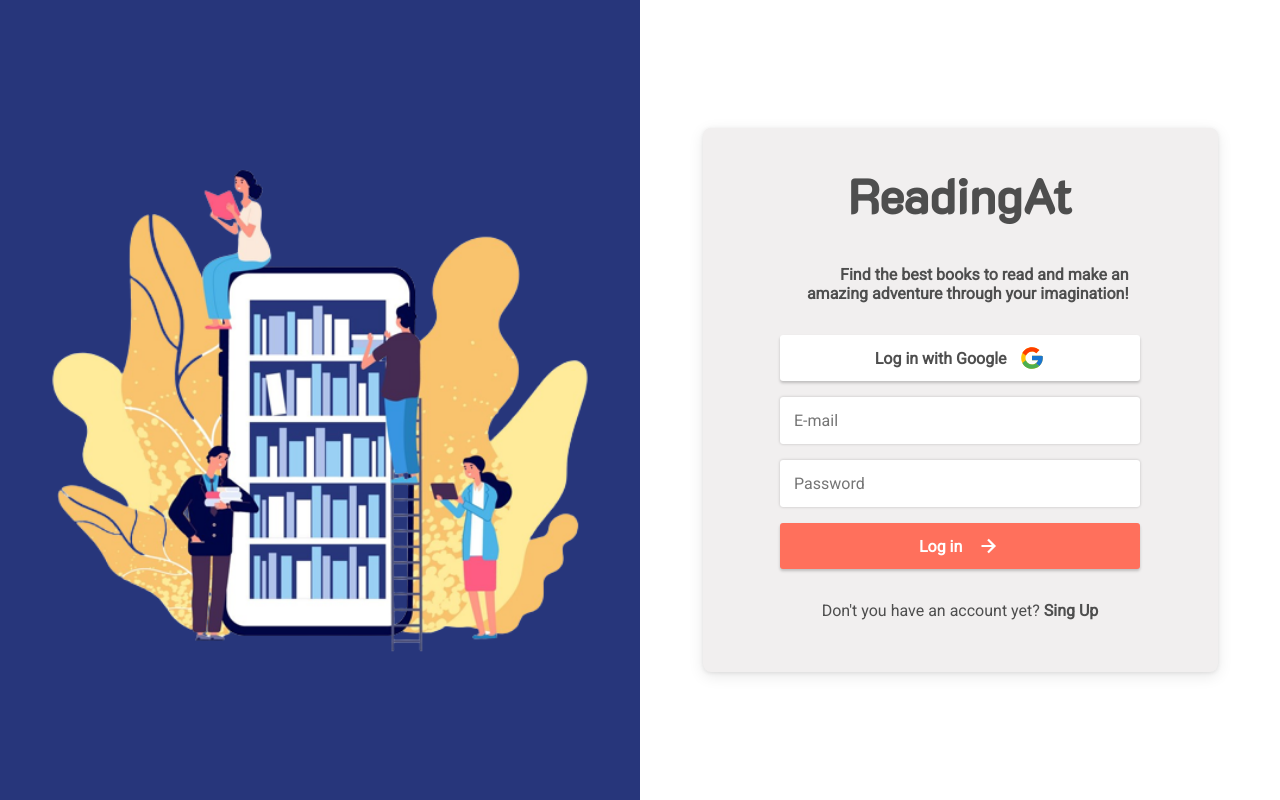
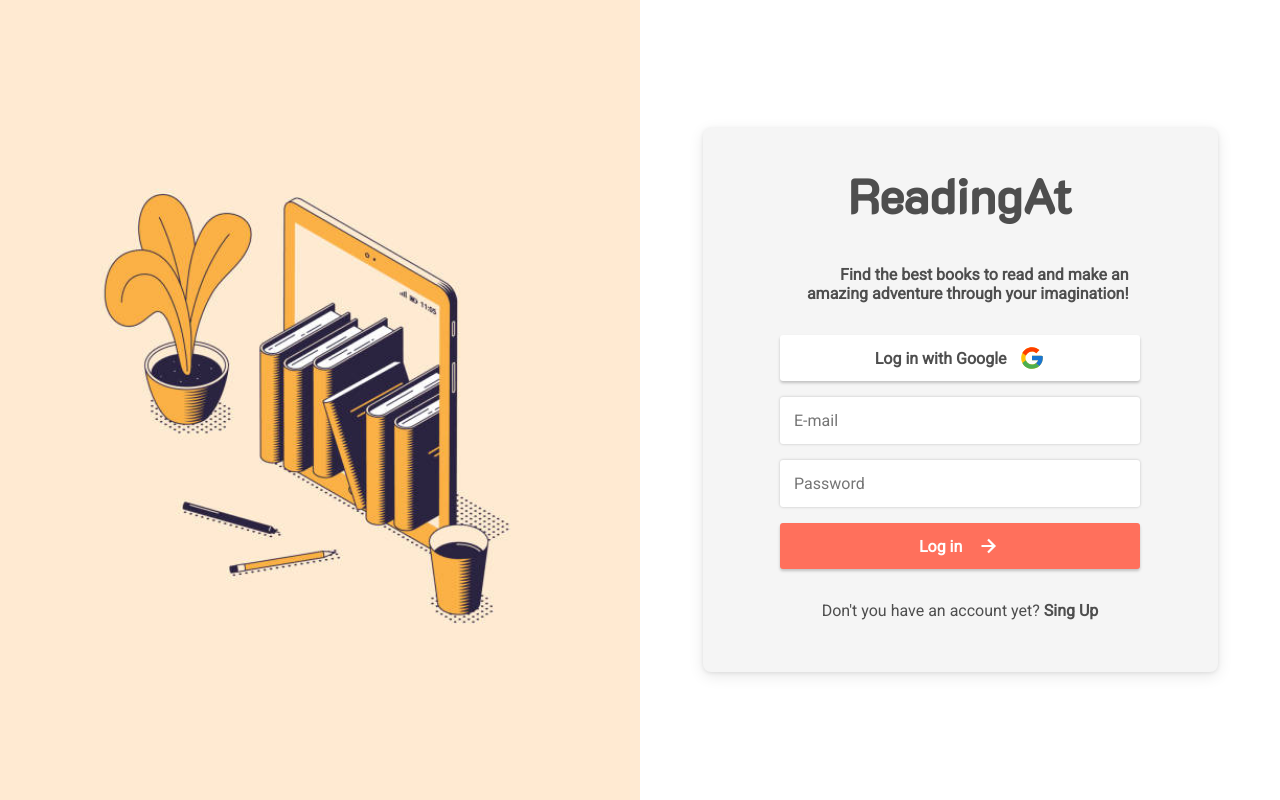
Before and after one commit to adrianecaroline/read-on, a React (Create React App) app: page / in a window 1280 px wide. Built offline with nearby package versions, Linux system fonts and the light colour scheme.

Commit message:
background login change

```diff
--- a/src/Pages/Home/Initial.js
+++ b/src/Pages/Home/Initial.js
@@ -1,4 +1,4 @@
-import readpic from '../../Images/readpic.png'
+import readpic from '../../Images/pastel.jpg'
 import { Main } from './InitialStyle'
 import { FcGoogle } from "react-icons/fc";
 import { BiRightArrowAlt } from "react-icons/bi";
--- a/src/Pages/Home/InitialStyle.js
+++ b/src/Pages/Home/InitialStyle.js
@@ -6,9 +6,10 @@ export const Main = styled.main`
   align-items: center;
   height: 100vh;
   color: #4E4E4E;
+  overflow: hidden;
 
   .test {
-    background: #27367b;
+    background: #ffead2;
     height: 100vh;
     width: 50%;
   }
@@ -19,7 +20,7 @@ export const Main = styled.main`
     box-shadow: 0 1px 4px rgb(0 0 0 / 9%), 0 4px 16px rgb(0 0 0 / 9%);
     border-radius: 8px;
     padding: 36px 25px;
-    background-color: #f1efef;
+    background-color: #f5f5f5;
     align-self: center;
     display: flex;
     flex-direction: column;
```
Also changed, not shown: src/Images/pastel.jpg (added).
